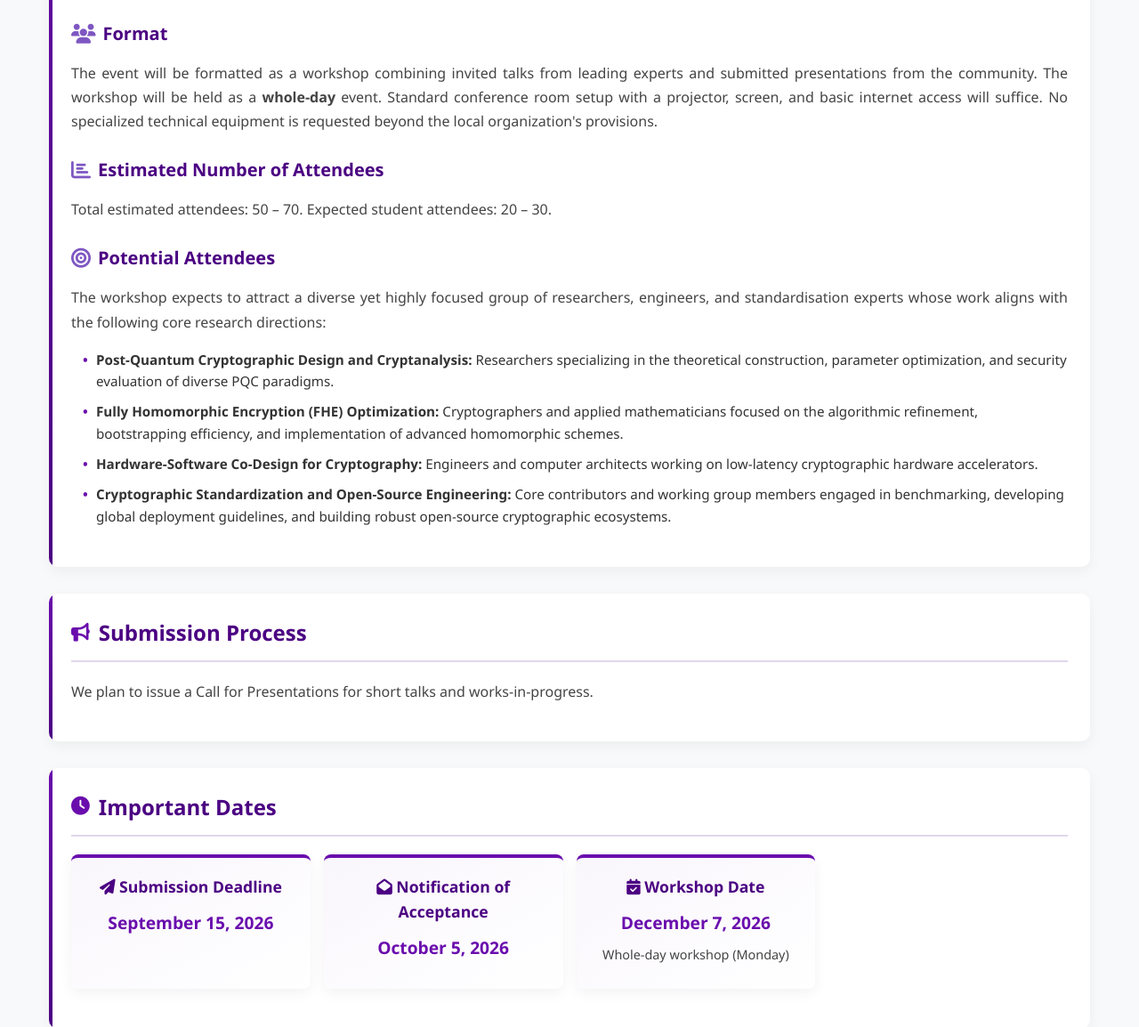
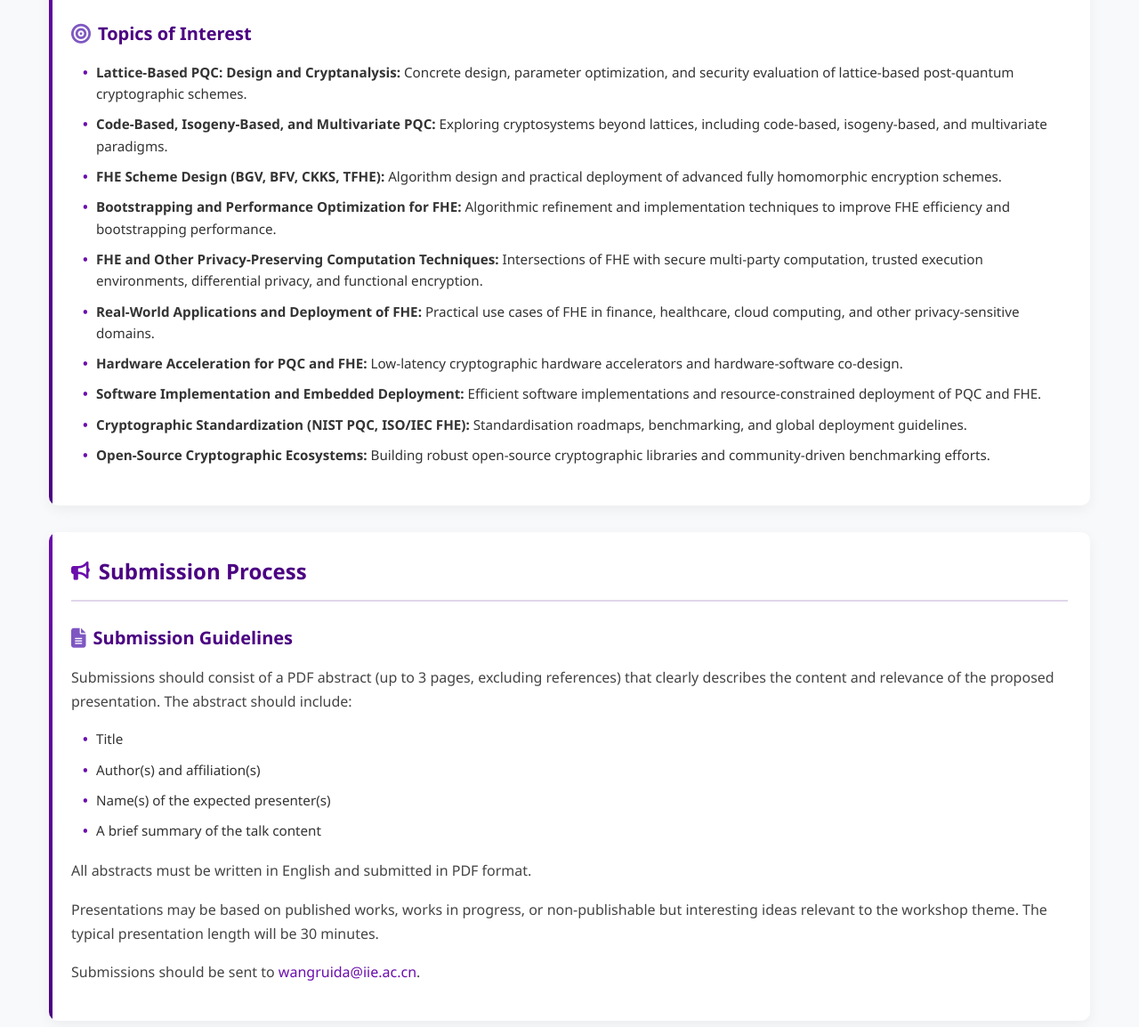
Before and after one commit to PQC-FHE-workshop/PQC-FHE-2026, a plain HTML site: page index.html in a window 1280 px wide. Shown: the part 745-1899 px from the top of the page at 89% size. Drawn offline with Linux system fonts and the light colour scheme.

Commit message:
Add files via upload

```diff
--- a/index.html
+++ b/index.html
@@ -799,28 +799,38 @@
                 With the historic milestones in the NIST standardisation of diverse PQC algorithms and the ongoing ISO/IEC 28033 standardisation efforts for FHE, a dedicated forum to discuss concrete design choices, cryptanalysis, and standardisation roadmaps for both PQC and FHE is highly timely. Hosting this event on Monday, December 7, at Hong Kong Polytechnic University will attract significant interest from the Asiacrypt community, providing a vital platform for algorithm designers, cryptanalysts, and industry implementers to address the design and deployment challenges of post-quantum and privacy-preserving cryptography.
             </p>
 
-            <h3><i class="fas fa-users"></i> Format</h3>
-            <p style="text-align: justify;">
-                The event will be formatted as a workshop combining invited talks from leading experts and submitted presentations from the community. The workshop will be held as a <strong>whole-day</strong> event. Standard conference room setup with a projector, screen, and basic internet access will suffice. No specialized technical equipment is requested beyond the local organization's provisions.
-            </p>
 
-            <h3><i class="fas fa-chart-bar"></i> Estimated Number of Attendees</h3>
-            <p>Total estimated attendees: 50 – 70. Expected student attendees: 20 – 30.</p>
 
-            <h3><i class="fas fa-bullseye"></i> Potential Attendees</h3>
-            <p style="text-align: justify;">The workshop expects to attract a diverse yet highly focused group of researchers, engineers, and standardisation experts whose work aligns with the following core research directions:</p>
+            <h3><i class="fas fa-bullseye"></i> Topics of Interest</h3>
             <ul>
-                <li><strong>Post-Quantum Cryptographic Design and Cryptanalysis:</strong> Researchers specializing in the theoretical construction, parameter optimization, and security evaluation of diverse PQC paradigms.</li>
-                <li><strong>Fully Homomorphic Encryption (FHE) Optimization:</strong> Cryptographers and applied mathematicians focused on the algorithmic refinement, bootstrapping efficiency, and implementation of advanced homomorphic schemes.</li>
-                <li><strong>Hardware-Software Co-Design for Cryptography:</strong> Engineers and computer architects working on low-latency cryptographic hardware accelerators.</li>
-                <li><strong>Cryptographic Standardization and Open-Source Engineering:</strong> Core contributors and working group members engaged in benchmarking, developing global deployment guidelines, and building robust open-source cryptographic ecosystems.</li>
+                <li><strong>Lattice-Based PQC: Design and Cryptanalysis:</strong> Concrete design, parameter optimization, and security evaluation of lattice-based post-quantum cryptographic schemes.</li>
+                <li><strong>Code-Based, Isogeny-Based, and Multivariate PQC:</strong> Exploring cryptosystems beyond lattices, including code-based, isogeny-based, and multivariate paradigms.</li>
+                <li><strong>FHE Scheme Design (BGV, BFV, CKKS, TFHE):</strong> Algorithm design and practical deployment of advanced fully homomorphic encryption schemes.</li>
+                <li><strong>Bootstrapping and Performance Optimization for FHE:</strong> Algorithmic refinement and implementation techniques to improve FHE efficiency and bootstrapping performance.</li>
+                <li><strong>FHE and Other Privacy-Preserving Computation Techniques:</strong> Intersections of FHE with secure multi-party computation, trusted execution environments, differential privacy, and functional encryption.</li>
+                <li><strong>Real-World Applications and Deployment of FHE:</strong> Practical use cases of FHE in finance, healthcare, cloud computing, and other privacy-sensitive domains.</li>
+                <li><strong>Hardware Acceleration for PQC and FHE:</strong> Low-latency cryptographic hardware accelerators and hardware-software co-design.</li>
+                <li><strong>Software Implementation and Embedded Deployment:</strong> Efficient software implementations and resource-constrained deployment of PQC and FHE.</li>
+                <li><strong>Cryptographic Standardization (NIST PQC, ISO/IEC FHE):</strong> Standardisation roadmaps, benchmarking, and global deployment guidelines.</li>
+                <li><strong>Open-Source Cryptographic Ecosystems:</strong> Building robust open-source cryptographic libraries and community-driven benchmarking efforts.</li>
             </ul>
         </section>
 
         <!-- PDF §6 Submission process -->
         <section id="submission" class="content delay-1">
             <h2><i class="fas fa-bullhorn"></i> Submission Process</h2>
-            <p>We plan to issue a Call for Presentations for short talks and works-in-progress.</p>
+
+            <h3><i class="fas fa-file-alt"></i> Submission Guidelines</h3>
+            <p>Submissions should consist of a PDF abstract (up to 3 pages, excluding references) that clearly describes the content and relevance of the proposed presentation. The abstract should include:</p>
+            <ul>
+                <li>Title</li>
+                <li>Author(s) and affiliation(s)</li>
+                <li>Name(s) of the expected presenter(s)</li>
+                <li>A brief summary of the talk content</li>
+            </ul>
+            <p>All abstracts must be written in English and submitted in PDF format.</p>
+            <p>Presentations may be based on published works, works in progress, or non-publishable but interesting ideas relevant to the workshop theme. The typical presentation length will be 30 minutes.</p>
+            <p>Submissions should be sent to <a href="mailto:wangruida@iie.ac.cn">wangruida@iie.ac.cn</a>.</p>
 
             <h3 class="hidden-names"><i class="fas fa-users-cog"></i> Potential Committee Members</h3>
             <div class="pc-grid hidden-names">
@@ -917,7 +927,7 @@
         <!-- 组织者 - PDF §2 + §9 + §10 -->
         <section id="organizers" class="content delay-4">
             <h2><i class="fas fa-users"></i> Organizers</h2>
-            <div class="organizers-grid hidden-names">
+            <div class="organizers-grid">
                 <div class="organizer-card">
                     <div class="organizer-avatar">
                         <i class="fas fa-user-tie"></i>
@@ -927,9 +937,6 @@
                     <a href="mailto:luxianhui@iie.ac.cn" class="organizer-email">
                         <i class="fas fa-envelope"></i> luxianhui@iie.ac.cn
                     </a>
-                    <p class="organizer-bio">
-                        Xianhui Lu is a Researcher and Doctoral Advisor at IIE, CAS. His primary research interests encompass the provable security theory of cryptographic algorithms, Post-Quantum Cryptography (PQC), and 6G cryptography. He led the design of the post-quantum cryptographic algorithm LAC. As an expert for the ISO/IEC, he actively participates in the international standardization efforts for both PQC and Fully Homomorphic Encryption (FHE). Furthermore, he leads a 6G cryptography research team. He has published numerous academic papers in top-tier cryptographic conferences, such as EUROCRYPT, ASIACRYPT, and PKC.
-                    </p>
                 </div>
 
                 <div class="organizer-card">
@@ -941,16 +948,11 @@
                     <a href="mailto:wangruida@iie.ac.cn" class="organizer-email">
                         <i class="fas fa-envelope"></i> wangruida@iie.ac.cn
                     </a>
-                    <p class="organizer-bio">
-                        Ruida Wang is a Research Associate at IIE, CAS. His primary research interests focus on cryptography, with a particular emphasis on the theory, efficient implementation, and practical application of Fully Homomorphic Encryption (FHE). He actively participates in international cryptographic standardization efforts, and contributes to open-source cryptographic ecosystems. He has published a series of impactful academic papers in top-tier cryptography and security conferences, including EUROCRYPT and CCS.
-                    </p>
+                    <a href="https://ruida-wang.github.io/" target="_blank" class="organizer-email" style="margin-top: 5px;">
+                        <i class="fas fa-globe"></i> Homepage
+                    </a>
                 </div>
             </div>
-
-            <h3><i class="fas fa-hand-holding-usd"></i> Funding Sources</h3>
-            <p style="text-align: justify;">
-                We are expected to secure primary sponsorship from the State Key Laboratory of Cyberspace Security Defense, IIE, CAS. We also plan to actively seek financial sponsorships and support from both research laboratories and industry partners to ensure a high-quality workshop experience. Funding are utilized to cover: a) any potential program-related expenses, printing of local materials, or supplementary catering/technical arrangements beyond the basic package provided by the local organizers; b) potentially offer small travel stipends for exceptional student presenters. No commercial advertisements, banners, or merchandise will be involved in the workshop.
-            </p>
         </section>
 
     </div>
```
